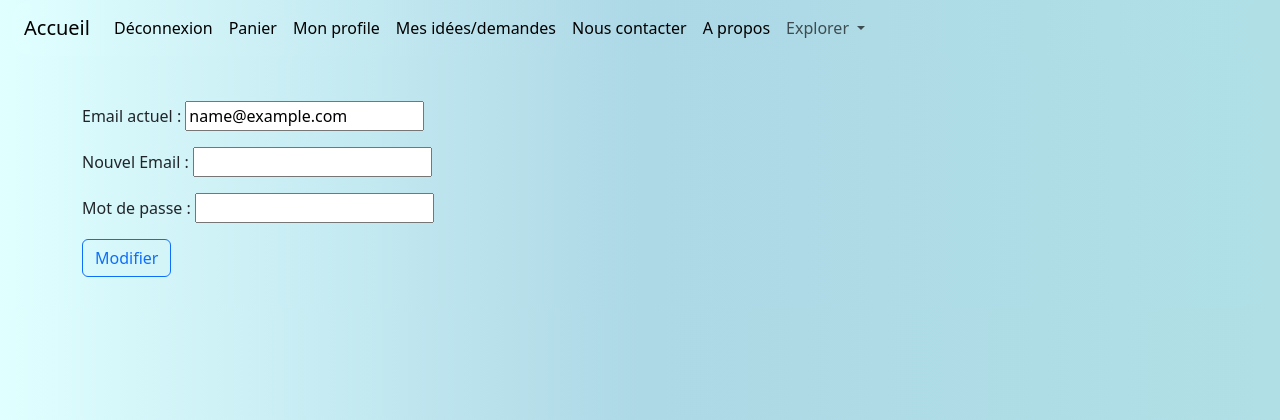
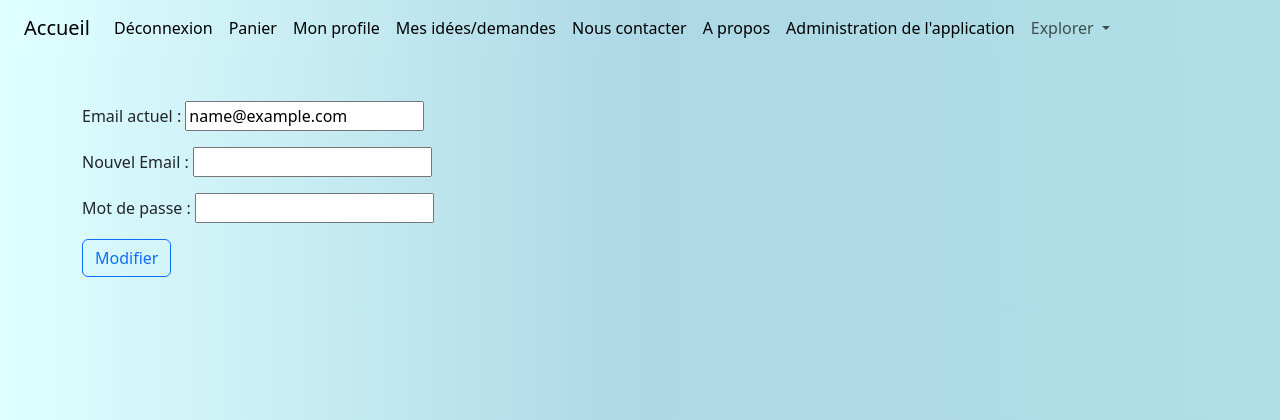
Before and after one commit to gabigab117/remy, a Django app: page /account/change-email in a window 1280 px wide. Shown: the top 420 px of the page. Run offline with Django 4.2, Linux system fonts and the light colour scheme; a user stored in the database is signed in; tables that the repository leaves empty hold one stand-in row (values such as "Sample post"); some libraries are stand-ins or nearby versions.

Commit message:
admin nav

```diff
--- a/src/templates/base.html
+++ b/src/templates/base.html
@@ -51,6 +51,11 @@
         <li class="nav-item">
           <a class="nav-link active" aria-current="page" href="{% url 'ideas:about' %}">A propos</a>
         </li>
+        {% if request.user.is_staff %}
+        <li class="nav-item">
+          <a class="nav-link active" aria-current="page" href="{% url 'admin:index' %}">Administration de l'application</a>
+        </li>
+        {% endif %}
         <li class="nav-item dropdown">
           <a class="nav-link dropdown-toggle" role="button" data-bs-toggle="dropdown" aria-expanded="false">
             Explorer
```
